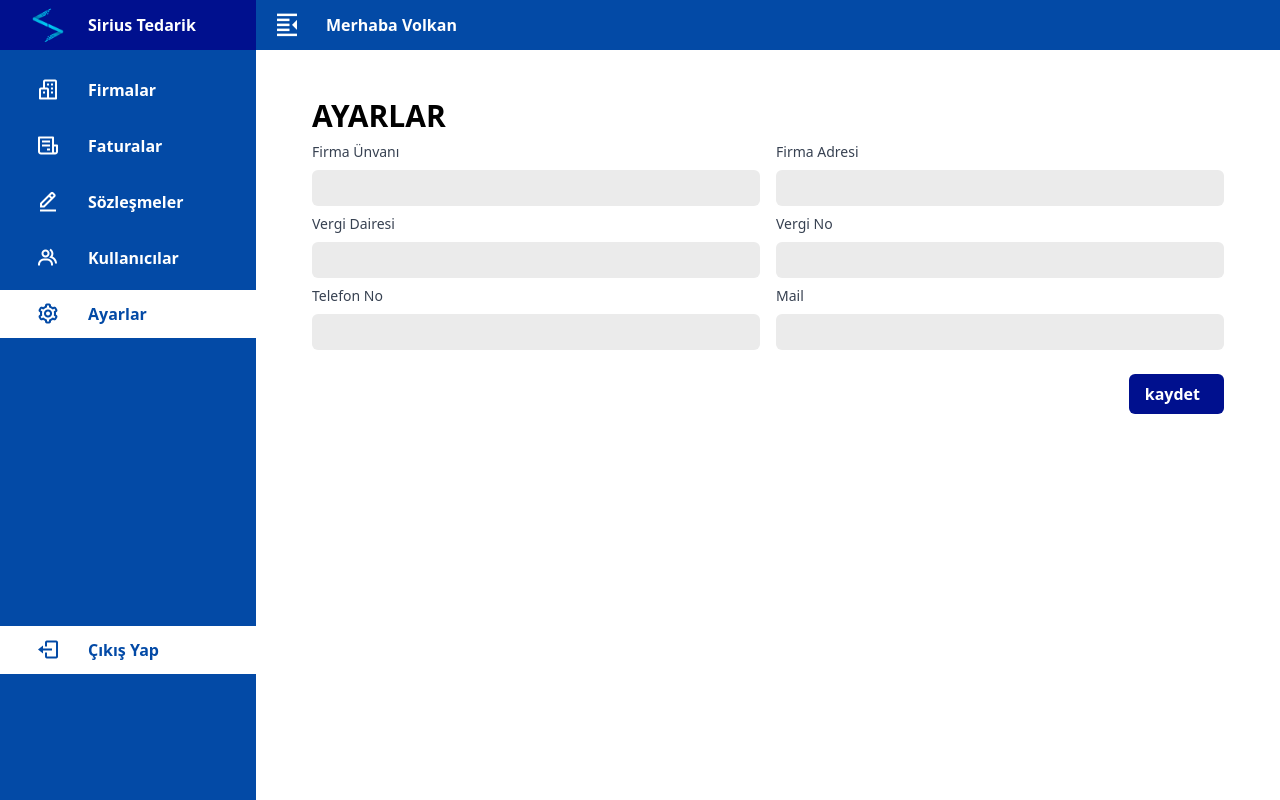
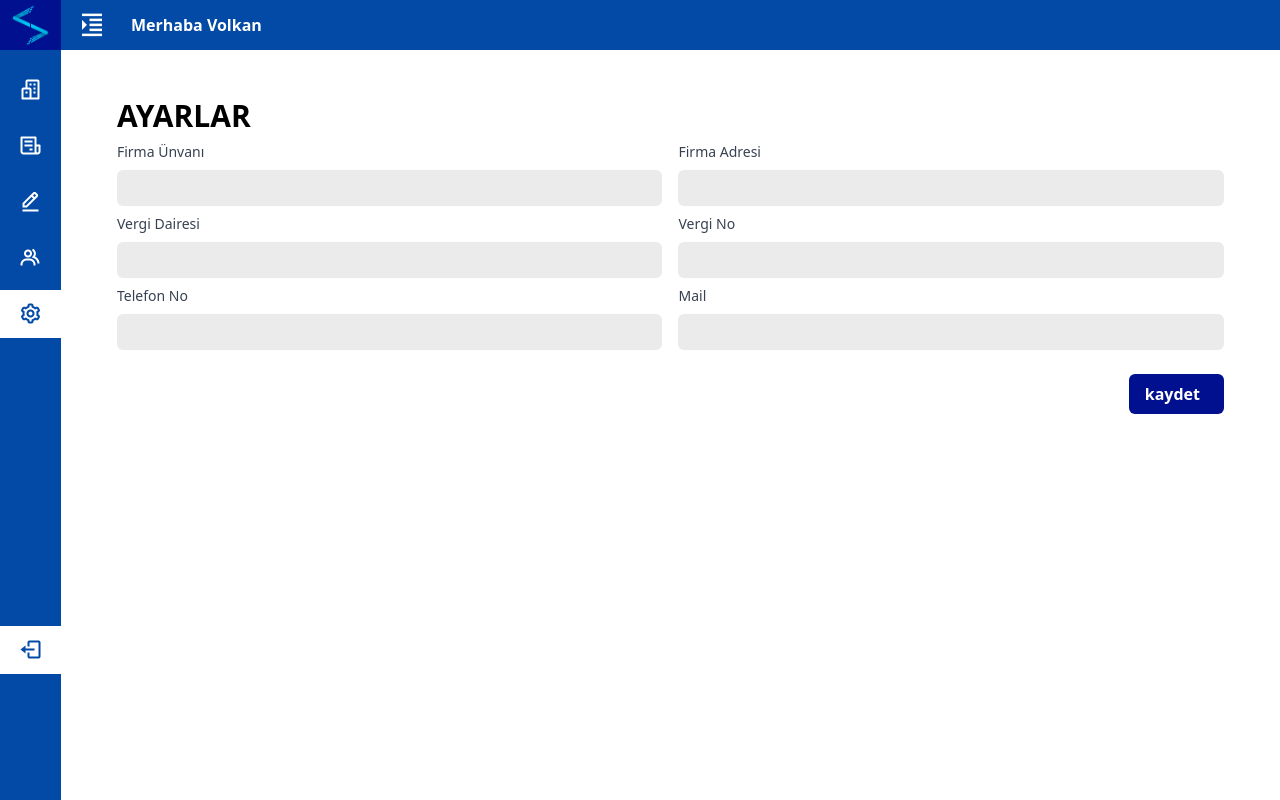
Before and after one commit to Ferhat-kus/current-follow-up-app, a Vue app: page /settings in a window 1280 px wide. Built offline with nearby package versions, Linux system fonts and the light colour scheme; what vue-js-modal would draw is missing.

Commit message:
sidebar ve iyileştirmeler

```diff
--- a/src/App.vue
+++ b/src/App.vue
@@ -19,7 +19,7 @@ export default {
   },
   data() {
     return {
-      isShow: this.$store.state.isSidebar,
+      isShow: window.innerWidth >= 800 ? this.$store.state.isSidebar : false,
     };
   },
   methods: {
@@ -30,9 +30,15 @@ export default {
     closeSidebar() {
       this.isShow = false;
     },
+    handleResize() {
+      this.isShow = window.innerWidth >= 800 ? this.$store.state.isSidebar : false;
+    },
   },
   created() {
-    console.log(this.$store.state.isSidebar);
+    window.addEventListener("resize", this.handleResize);
+  },
+  destroyed() {
+    window.removeEventListener("resize", this.handleResize);
   },
 };
 </script>
--- a/src/partitions/sidebar.vue
+++ b/src/partitions/sidebar.vue
@@ -1,6 +1,6 @@
 <template>
   <aside
-    class="fixed md:relative h-screen md:bg-lightBlue bg-lightBlue overflow-hidden transition-width ease-in-out duration-300 z-10"
+    class="fixed md:relative h-screen md:bg-lightBlue bg-lightBlue overflow-hidden transition-width ease-in-out duration-300 z-40"
     :class="{
       'md:w-80 w-full': isShow,
       'md:w-16 w-0': !isShow,
--- a/src/store/index.js
+++ b/src/store/index.js
@@ -11,7 +11,7 @@ Vue.use(Vuex);
 
 export default new Vuex.Store({
   state: {
-    isSidebar: true,
+    isSidebar: false,
     myCompanyId: null,
   },
   mutations: {
--- a/src/views/loginPage/signinPage/components/form.vue
+++ b/src/views/loginPage/signinPage/components/form.vue
@@ -5,7 +5,7 @@
         <Input label="Firma Ünvanı" />
         <Input type="password" label="Şifre" />
       </div>
-      <div class="my-3 w-fullflex flex-col items-center px-6">
+      <div class="my-3 w-fullflex flex-col items-center md:px-6 px-3" >
         <Button
           :imgShow="false"
           className="md:w-full flex md:items-center md:justify-center py-2"
```
